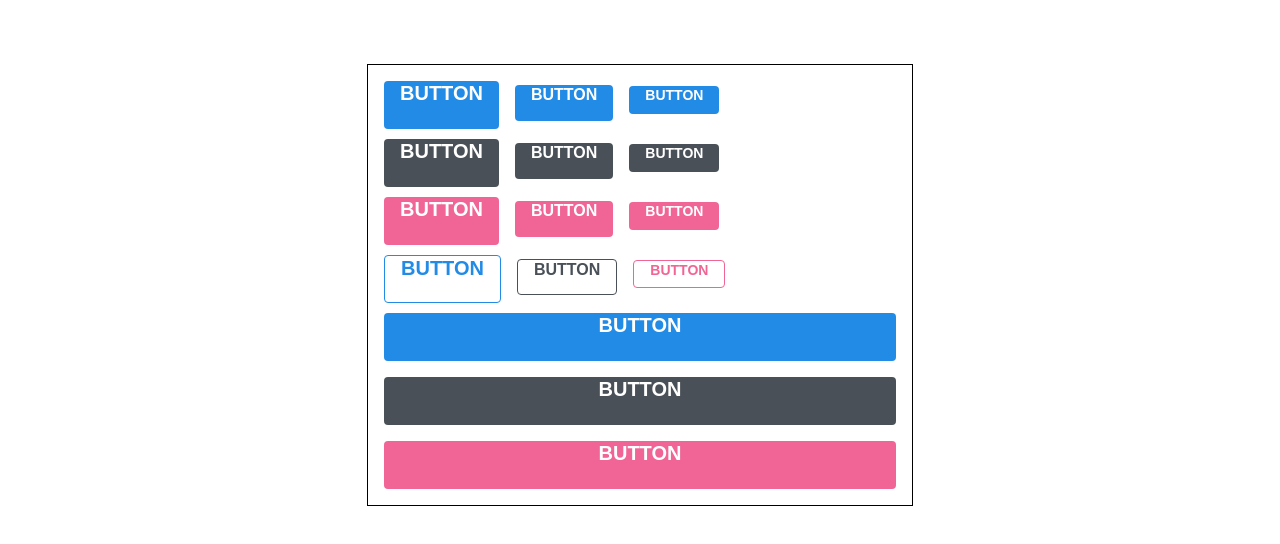
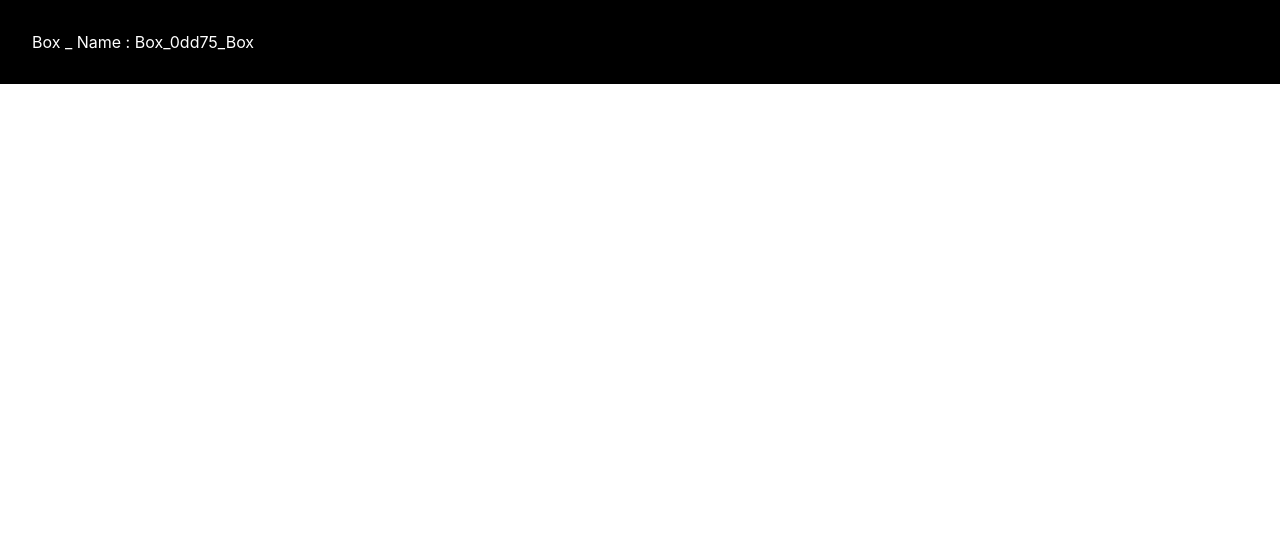
Before and after one commit to hyunwoo86/react_study, a React (Create React App) app in the folder react_study_room/: page / in a window 1280 px wide. Shown: the top 544 px of the page. Built offline with nearby package versions, Linux system fonts and the light colour scheme; the HTML template or start-up script is replaced by a standard one.

Commit message:
Box.module.css
css 중간에 module를 넣어 class 명을 중복 되는 것을 막아 준다,

```diff
--- a/react_study_room/src/App.js
+++ b/react_study_room/src/App.js
@@ -1,63 +1,11 @@
 import React from "react";
 import "./App.scss";
-import Button from "./components/Button";
+import Box from "./components/Box";
 
 function App() {
   return (
-    <div className="App">
-      <div className="buttons">
-        <Button
-          size="large"
-          onClick={() => {
-            console.log("클릭 되었다.");
-          }}
-        >
-          BUTTON
-        </Button>
-        <Button>BUTTON</Button>
-        <Button size="small">BUTTON</Button>
-      </div>
-      <div className="buttons">
-        <Button size="large" color="gray">
-          BUTTON
-        </Button>
-        <Button color="gray">BUTTON</Button>
-        <Button size="small" color="gray">
-          BUTTON
-        </Button>
-      </div>
-      <div className="buttons">
-        <Button size="large" color="pink">
-          BUTTON
-        </Button>
-        <Button color="pink">BUTTON</Button>
-        <Button size="small" color="pink">
-          BUTTON
-        </Button>
-      </div>
-      <div className="buttons">
-        <Button size="large" color="blue" outline>
-          BUTTON
-        </Button>
-        <Button color="gray" outline>
-          BUTTON
-        </Button>
-        <Button size="small" color="pink" outline>
-          BUTTON
-        </Button>
-      </div>
-
-      <div className="buttons">
-        <Button size="large" fullWidth>
-          BUTTON
-        </Button>
-        <Button size="large" fullWidth color="gray">
-          BUTTON
-        </Button>
-        <Button size="large" fullWidth color="pink">
-          BUTTON
-        </Button>
-      </div>
+    <div>
+      <Box></Box>
     </div>
   );
 }
--- /dev/null
+++ b/react_study_room/src/components/Box.js
@@ -0,0 +1,8 @@
+import React from "react";
+import styles from "./Box.module.css";
+
+function Box() {
+  return <div className={styles.Box}>Box _ Name : {styles.Box}</div>;
+}
+
+export default Box;
--- /dev/null
+++ b/react_study_room/src/components/Box.module.css
@@ -0,0 +1,6 @@
+.Box
+{
+    background: black;
+    color: white;
+    padding: 2rem;
+}
```
